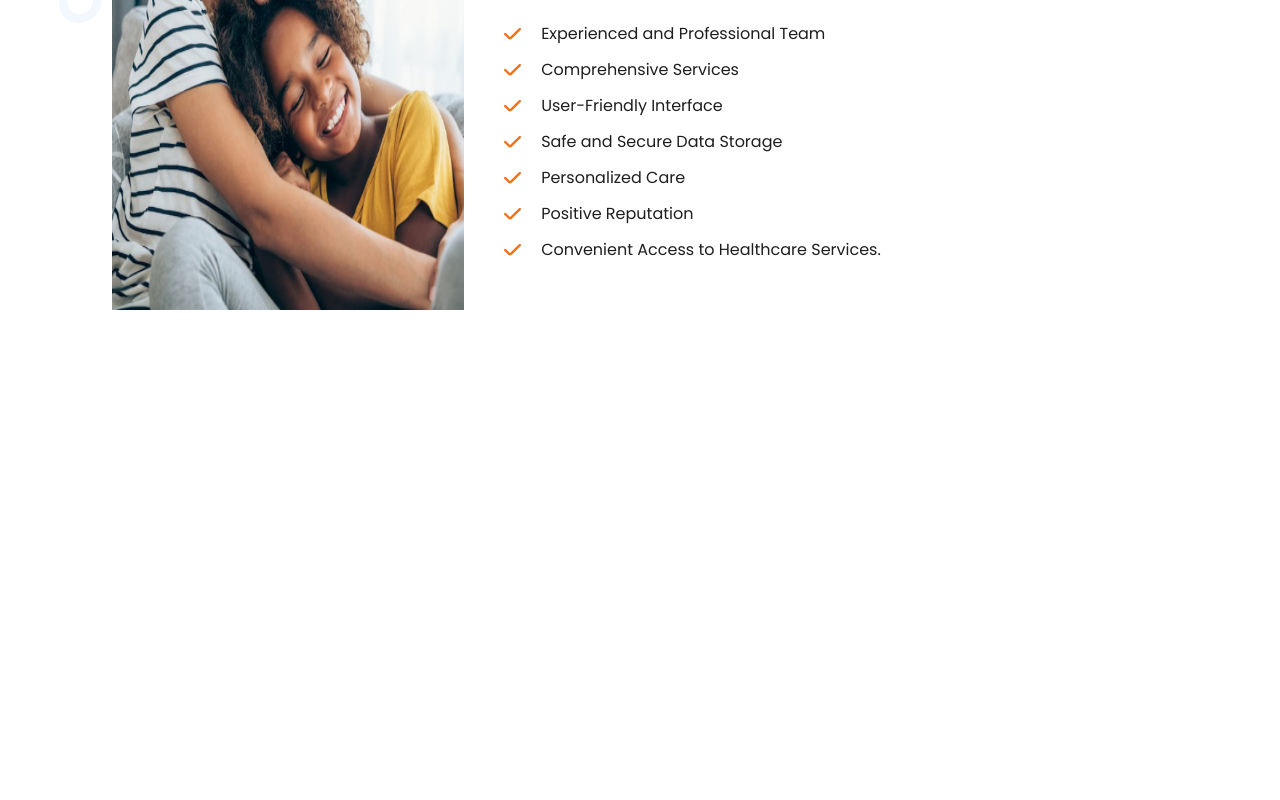
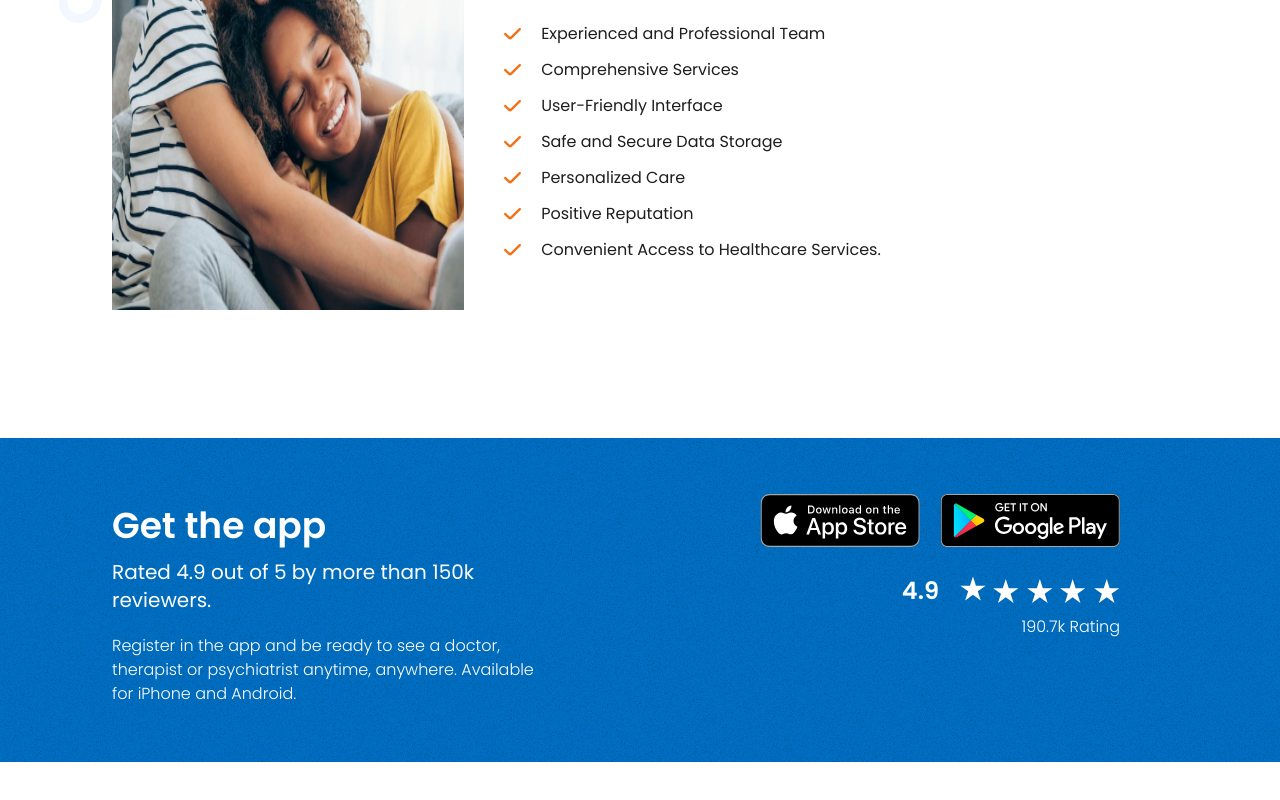
Before and after one commit to MekImEne/helathy24, a React (Create React App) app: page / in a window 1280 px wide. Shown: the part 1800-2600 px from the top of the page. Before the commit the page ends 2238 px from the top, so only its background shows below. Built offline with nearby package versions, Linux system fonts and the light colour scheme.

Commit message:
GetApp component

```diff
--- a/src/App.tsx
+++ b/src/App.tsx
@@ -25,8 +25,8 @@ function App() {
       <Banner />
       <AboutUs />
       <WhyUs />
-      {/* <GetApp />
-      <FindDoctor />
+      <GetApp />
+      {/*<FindDoctor />
       <Offers />
       <SearchHospital />
       <Feedbacks />
--- a/src/app/components/GetApp.tsx
+++ b/src/app/components/GetApp.tsx
@@ -1,7 +1,29 @@
 import React from 'react'
+import { appStore, googlePlay, rating } from '../assets'
 
 export default function GetApp() {
     return (
-        <div>GetApp</div>
+        <div className='w-full flex flex-row space-x-32 mb-10 bg-[url("/src/app/assets/images/blue-background.jpg")] py-10 px-28'>
+            <div className='md:w-5/12'>
+                <div className='py-4 flex flex-col justify-start'>
+                    <h1 className='py-3 text-4xl text-WHITE font-semibold'>Get the app</h1>
+                    <p className='text-WHITE font-normal text-xl'>Rated 4.9 out of 5 by more than 150k reviewers.</p>
+                    <p className='text-WHITE font-light text-base pt-5'>Register in the app and be ready to see a doctor, therapist or psychiatrist anytime, anywhere. Available for iPhone and Android.</p>
+                </div>
+            </div>
+            <div className='md:w-5/12'>
+                <div className='py-4'>
+                    <div className='flex flex-row space-x-5 justify-end'>
+                        <a href="/"><img alt='app-store' src={appStore} /></a>
+                        <a href="/"><img alt='google-play' src={googlePlay} /></a>
+                    </div>
+                    <div className='mt-7 flex flex-row space-x-5 justify-end'>
+                        <p className='text-WHITE font-semibold text-2xl'>4.9</p>
+                        <img src={rating} alt="rating" />
+                    </div>
+                    <p className='text-WHITE text-right font-light text-base pt-2'>190.7k Rating</p>
+                </div>
+            </div>
+        </div>
     )
 }
```
Also changed, not shown: src/app/assets/index.tsx (+10 -1 lines), src/app/assets/images/blue-background.jpg (added).
